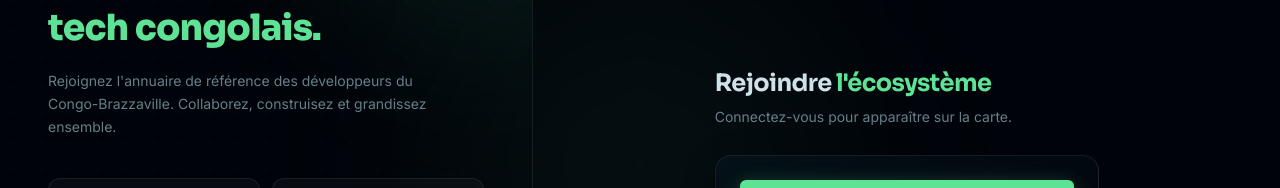
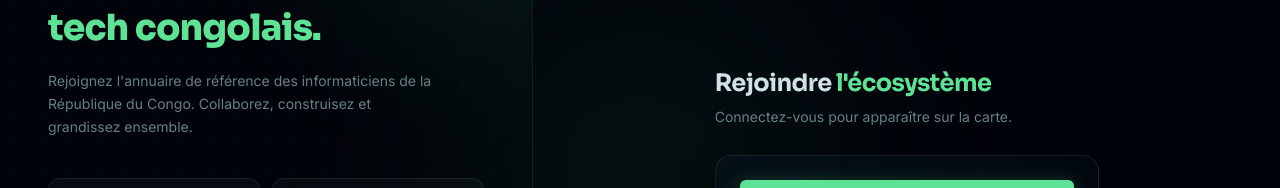
Before and after one commit to KxlSys/BisoMapTech, a React (Vite) app: page /login in a window 1280 px wide. Shown: the part 237-425 px from the top of the page. Built offline with nearby package versions, Linux system fonts and the light colour scheme; no server answers; the database is empty.

Commit message:
fix(login): set correct login page description for Republique du Congo informaticiens

```diff
--- a/src/pages/login-page.tsx
+++ b/src/pages/login-page.tsx
@@ -40,7 +40,7 @@ export function LoginPage() {
             <span className="text-primary">tech congolais.</span>
           </h1>
           <p className="mt-5 max-w-sm text-sm leading-relaxed text-muted-foreground">
-            Rejoignez l'annuaire de référence des développeurs du Congo-Brazzaville. Collaborez, construisez et grandissez ensemble.
+            Rejoignez l'annuaire de référence des informaticiens de la République du Congo. Collaborez, construisez et grandissez ensemble.
           </p>
 
           <div className="mt-10 grid grid-cols-2 gap-3">
```
